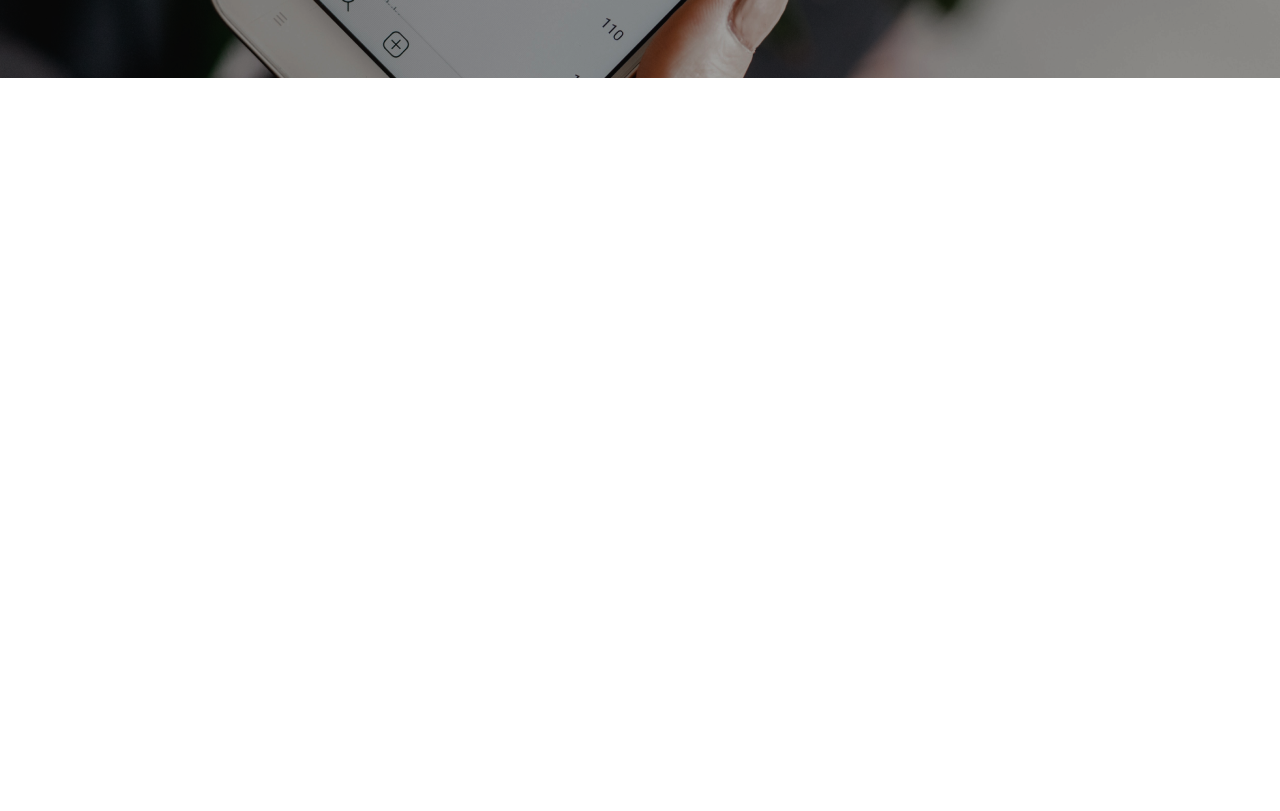
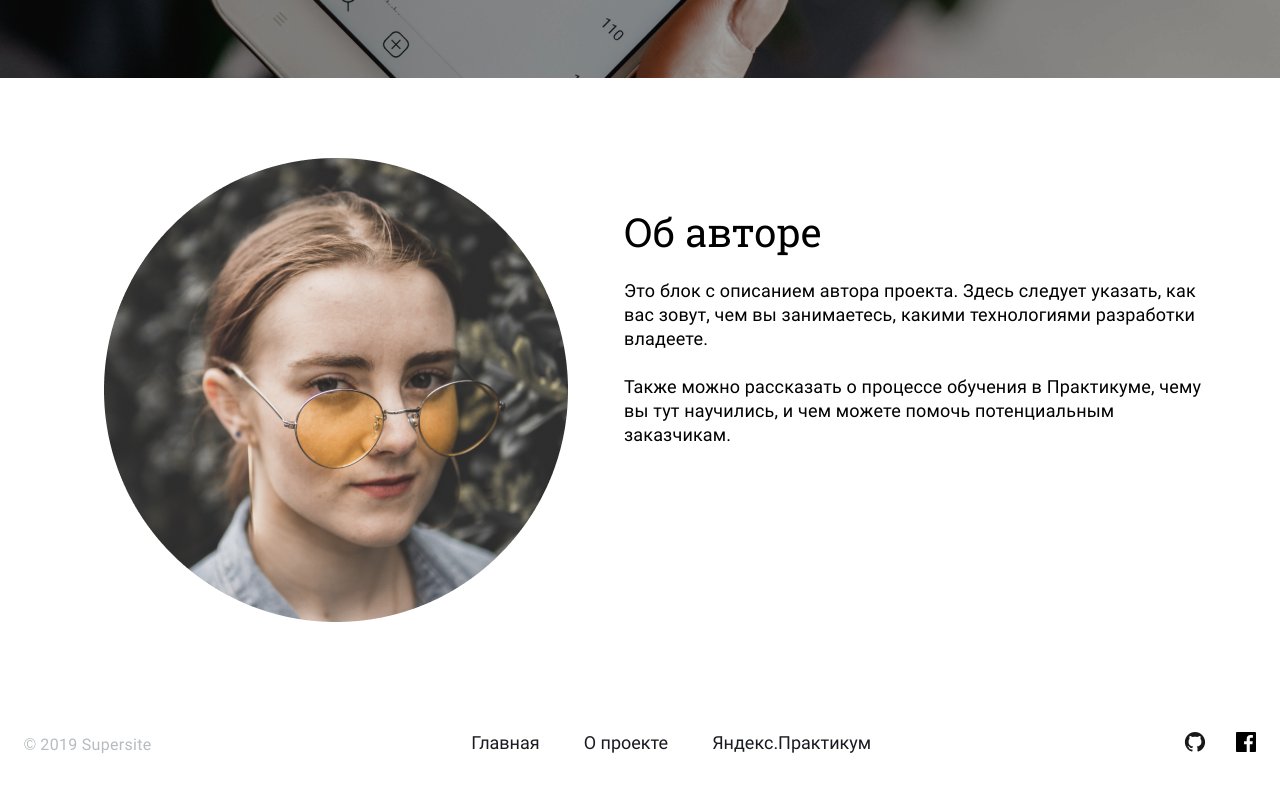
Before and after one commit to ivansolontsov/diplom, a website built with webpack: page src/index.html in a window 1280 px wide. Shown: the part 498-1309 px from the top of the page. Before the commit the page ends 800 px from the top, so only its background shows below. Built offline with nearby package versions, Linux system fonts and the light colour scheme.

Commit message:
верстка main_v1.1 закончена

```diff
--- /dev/null
+++ b/src/blocks/about-author/__image/about-author__image.css
@@ -0,0 +1,3 @@
+.about-author__image {
+  padding-left: 104px;
+}
--- /dev/null
+++ b/src/blocks/about-author/__text/about-author__text.css
@@ -0,0 +1,11 @@
+
+.about-author__text {
+  font-family: Roboto, Arial, Helvetica, sans-serif;
+  font-weight: 300;
+  font-size: 18px;
+  line-height: 24px;
+  max-width: 600px;
+  padding: 24px 0px 0px 0px;
+  margin: 0;
+  letter-spacing: .17px;
+}
--- /dev/null
+++ b/src/blocks/about-author/__title/about-author__title.css
@@ -0,0 +1,9 @@
+.about-author__title {
+  font-size: 40px;
+  font-family: RobotoSlab, Arial, Helvetica, sans-serif;
+  font-style: normal;
+  font-weight: normal;
+  max-width: 600px;
+  margin: 0;
+  padding: 0;
+}
--- /dev/null
+++ b/src/blocks/about-author/__wrapper/about-author__wrapper.css
@@ -0,0 +1,5 @@
+.about-author__wrapper {
+  padding: 51px 0px 0px 56px;
+  display: flex;
+  flex-direction: column;
+}
--- /dev/null
+++ b/src/blocks/about-author/about-author.css
@@ -0,0 +1,14 @@
+@import url('../about-author/__image/about-author__image.css');
+@import url('../about-author/__text/about-author__text.css');
+@import url('../about-author/__title/about-author__title.css');
+@import url('../about-author/__wrapper/about-author__wrapper.css');
+
+.about-author {
+  display: flex;
+  flex-direction: row;
+  flex-wrap: wrap;
+  max-width: 1440px;
+  margin: auto;
+  padding-top: 80px;
+  padding-bottom: 80px;
+}
--- /dev/null
+++ b/src/blocks/footer/footer.css
@@ -0,0 +1,57 @@
+.footer {
+  display: flex;
+  flex-direction: row;
+  flex-wrap: wrap;
+  justify-content: space-between;
+  max-width: 1258px;
+  min-height: 80px;
+  margin: auto;
+  padding: 29px 0px 0px 0px;
+}
+
+.footer__copyright {
+  font-family: Roboto, Arial, Helvetica, sans-serif;
+  font-weight: 400;
+  font-size: 16px;
+  color: #b6bcbf;
+  padding: 5px 0px 0px 13px;
+  letter-spacing: .3px;
+}
+
+
+.footer__nav {
+  list-style: none;
+  display: flex;
+  flex-direction: row;
+  flex-wrap: wrap;
+  justify-content: space-between;
+  margin: 0;
+  padding: 0;
+}
+
+.footer__nav-item {
+  margin: 0;
+  padding: 0px 12px 0px 32px;
+}
+
+.footer__nav-item-link {
+  font-family: Roboto, Arial, Helvetica, sans-serif;
+  font-size: 18px;
+  line-height: 24px;
+  color: #1a1b22;
+  text-decoration: none;
+  transition: opacity 0.5s;
+}
+
+.footer__nav-item-link:hover {
+  opacity: 0.5;
+}
+
+.footer__social-icon {
+  margin: 0px 13px 0 13px;
+  transition: opacity 0.5s;
+}
+
+.footer__social-icon:hover {
+  opacity: 0.5;
+}
--- a/src/blocks/header/header.css
+++ b/src/blocks/header/header.css
@@ -10,7 +10,7 @@
     align-items: center;
     justify-content: space-between;
     flex-direction: row;
-    max-width: 1440px;
+    max-width: 1232px;
     margin: auto;
     border-bottom: 1px solid rgba(196, 196, 196, 0.3);
     padding: 7px 104px 0px 104px;
--- /dev/null
+++ b/src/blocks/search/__button/search__button.css
@@ -0,0 +1,26 @@
+.search__button {
+  position: absolute;
+  top: 0px;
+  right: -2px;
+  border-radius: 40px;
+  border: 0px;
+  background-color: #2f71e5;
+  font-family: roboto, Arial, Helvetica, sans-serif;
+  font-size: 18px;
+  font-weight: 400;
+  color: #fff;
+  width: 168px;
+  height: 64px;
+  outline: none;
+}
+
+.search__button:hover {
+  transition: background-color 0.5s;
+  background-color: #3473ff;
+  cursor: pointer;
+}
+
+.search__button:active {
+  transition: background-color 0.5s;
+  background-color: #2a65cc;
+}
--- /dev/null
+++ b/src/blocks/search/__form/search__form.css
@@ -0,0 +1,4 @@
+.search__form {
+  position: relative;
+  margin-top: 63px;
+}
--- /dev/null
+++ b/src/blocks/search/__input/search__input.css
@@ -0,0 +1,21 @@
+.search__input {
+  width: 80%;
+  height: 62px;
+  border-radius: 40px;
+  border: 0px;
+  outline: none;
+  padding-left: 24px;
+  font-family: Roboto, Arial, Helvetica, sans-serif;
+  font-style: normal;
+  font-weight: 300;
+  color: #1a1b22;
+  transition: box-shadow 1s;
+}
+
+.search__input::placeholder {
+  color: #b6bcbf;
+}
+
+.search__input:focus {
+  box-shadow: inset 0px 0px 6px 2px #2e70e552;
+}
--- a/src/blocks/search/search.css
+++ b/src/blocks/search/search.css
@@ -1,65 +1,13 @@
 @import url('./__title/search__title.css');
 @import url('./__subtitle/search__subtitle.css');
 @import url('./__wrapper/search__wrapper.css');
+@import url('./__form/search__form.css');
+@import url('./__input/search__input.css');
+@import url('./__button/search__button.css');
 
 
-
-.search__form {
-    position: relative;
-    margin-top: 63px;
-}
-
-.search__input {
-    width: 80%;
-    height: 62px;
-    border-radius: 40px;
-    border: 0px;
-    outline: none;
-    padding-left: 24px;
-    font-family: Roboto, Arial, Helvetica, sans-serif;
-    font-style: normal;
-    font-weight: 300;
-    color: #1a1b22;
-    transition: box-shadow 1s;
-}
-
-.search__input::placeholder {
-    color: #b6bcbf;
-}
-
-.search__input:focus {
-    box-shadow: inset 0px 0px 6px 2px #2e70e552;
-}
-
-.search__button {
-    position: absolute;
-    top: 0px;
-    right: -2px;
-    border-radius: 40px;
-    border: 0px;
-    background-color: #2f71e5;
-    font-family: roboto, Arial, Helvetica, sans-serif;
-    font-size: 18px;
-    font-weight: 400;
-    color: #fff;
-    width: 168px;
-    height: 64px;
-    outline: none;
-}
-
-.search__button:hover {
-    transition: background-color 0.5s;
-    background-color: #3473ff;
-    cursor: pointer;
-}
-
-.search__button:active {
-    transition: background-color 0.5s;
-    background-color: #2a65cc;
-}
-
 .search {
-    max-width: 1440px;
+    max-width: 100%;
     min-height: 576px;
     background-image: url('../../images/search__background.png');
     background-size: cover;
--- a/src/index.html
+++ b/src/index.html
@@ -23,7 +23,7 @@
       <h1 class="search__title">
         Что в мире творится?
       </h1>
-      <h2 class="search__subtitle">
+      <h3 class="search__subtitle">
         Введите в поиске любую тему и узнайте, насколько популярной она была в новостях за прошедшую неделю.
       </h2>
       <form class="search__form" name="search">
@@ -33,9 +33,30 @@
     </div>
   </div>
   <div class="about-author">
+    <img src="<%=require('./images/avatar.png')%>" alt="Аватар Ивана Солонцова" class="about-author__image">
+    <div class="about-author__wrapper">
+      <h2 class="about-author__title">Об авторе</h2>
+      <p class="about-author__text">
+          Это блок с описанием автора проекта. Здесь следует указать, как вас зовут, чем вы занимаетесь, какими технологиями разработки владеете.
+      </p>
+      <p class="about-author__text">
+          Также можно рассказать о процессе обучения в Практикуме, чему вы тут научились, и чем можете помочь потенциальным заказчикам.
+      </p>
+    </div>
   </div>
   <footer class="footer">
-
+    <small class="footer__copyright">© 2019  Supersite</small>
+    <nav>
+      <ul class="footer__nav">
+        <li class="footer__nav-item"><a href="/index.html" class="footer__nav-item-link">Главная</a></li>
+        <li class="footer__nav-item"><a href="/about.html" class="footer__nav-item-link">О проекте</a></li>
+        <li class="footer__nav-item"><a href="https://praktikum.yandex.ru/profile/web-developer/" target="_blank" class="footer__nav-item-link">Яндекс.Практикум</a></li>
+      </ul>
+    </nav>
+    <div class="footer__social">
+      <a href="https://github.com/ivansolontsov" target="_blank"><img src="<%=require('./images/git.svg')%>" alt="Логотип GitHub" class="footer__social-icon"></a>
+      <a href="https://www.facebook.com/" target="_blank"><img src="<%=require('./images/fb.svg')%>" alt="Логотип Facebook" class="footer__social-icon"></a>
+    </div>
   </footer>
 </main>
 </body>
--- a/src/pages/index.css
+++ b/src/pages/index.css
@@ -4,3 +4,5 @@
 @import url(../blocks/logo/logo.css);
 @import url(../blocks/root/root.css);
 @import url(../blocks/search/search.css);
+@import url(../blocks/about-author/about-author.css);
+@import url(../blocks/footer/footer.css);
```
Also changed, not shown: src/images/avatar.png (added), src/images/fb.svg (added), src/images/git.svg (added), 1 other file.
